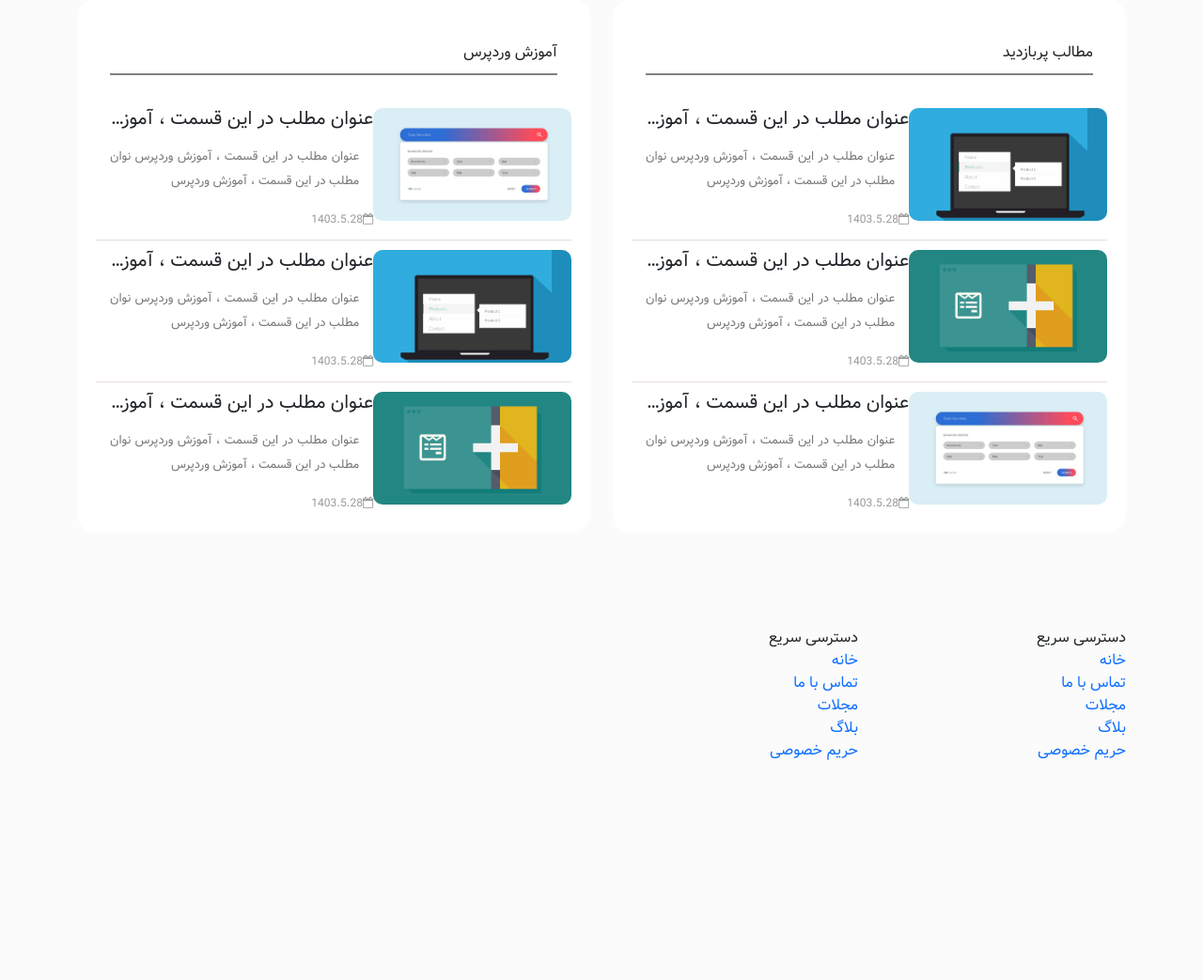
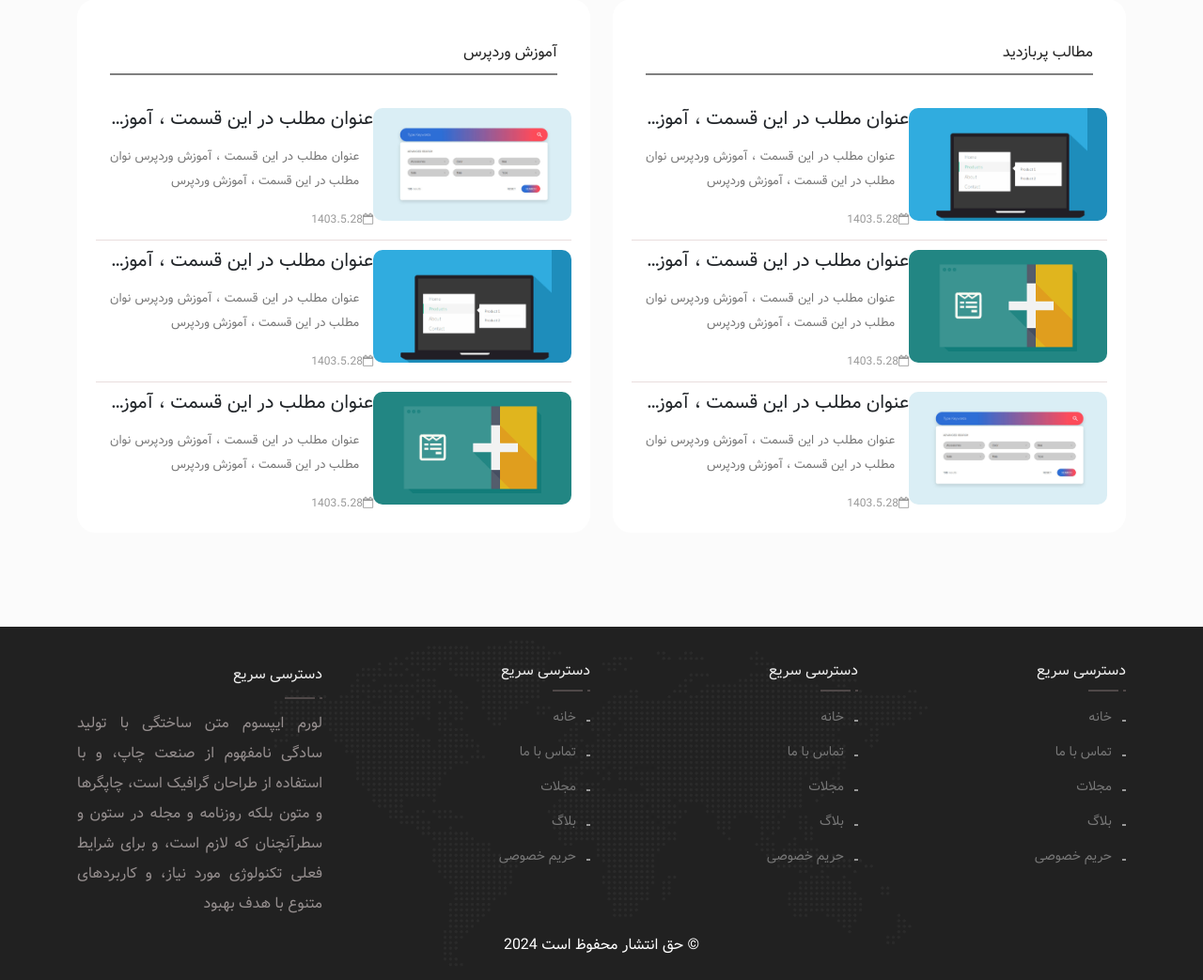
Before and after one commit to rohalah1985/wp, a PHP site: page / in a window 1280 px wide. Shown: the part 2452-3495 px from the top of the page at 94% size. Before the commit the page ends 3261 px from the top, so only its background shows below. Run offline with PHP 8.4, Linux system fonts and the light colour scheme.

Commit message:
complate footer

```diff
--- a/index.html
+++ b/index.html
@@ -341,7 +341,7 @@
       <div class="row">
         <div class="col-md-3">
           <div class="footer_menu">
-            <span>دسترسی سریع</span>
+            <span class="title">دسترسی سریع</span>
             <ul>
               <li><a href="#">خانه</a></li>
               <li><a href="#">تماس با ما</a></li>
@@ -354,7 +354,7 @@
         </div>
         <div class="col-md-3">
           <div class="footer_menu">
-            <span>دسترسی سریع</span>
+            <span class="title">دسترسی سریع</span>
             <ul>
               <li><a href="#">خانه</a></li>
               <li><a href="#">تماس با ما</a></li>
@@ -365,8 +365,33 @@
 
          </div>
         </div>
-        <div class="col-md-3"></div>
-        <div class="col-md-3"></div>
+        <div class="col-md-3">
+          <div class="footer_menu">
+            <span class="title">دسترسی سریع</span>
+            <ul>
+              <li><a href="#">خانه</a></li>
+              <li><a href="#">تماس با ما</a></li>
+              <li><a href="#">مجلات</a></li>
+              <li><a href="#">بلاگ</a></li>
+              <li><a href="#">حریم خصوصی</a></li>
+            </ul>
+
+         </div>
+        </div>
+        <div class="col-md-3">
+          <div class="desc_footer footer_menu">
+            <span class="title">دسترسی سریع</span>
+            <p>
+              لورم ایپسوم متن ساختگی با تولید سادگی نامفهوم از صنعت چاپ، و با استفاده از طراحان گرافیک است، چاپگرها و متون بلکه روزنامه و مجله در ستون و سطرآنچنان که لازم است، و برای شرایط فعلی تکنولوژی مورد نیاز، و کاربردهای متنوع با هدف بهبود</p>
+          </div>
+        </div>
+      </div>
+      <div class="col-md-12">
+        <div class="copy-r text-center">
+          <span>
+            &copy; حق انتشار محفوظ است 2024
+          </span>
+        </div>
       </div>
     </div>
   </div>
--- a/style.css
+++ b/style.css
@@ -323,6 +307,93 @@ line-height: 2;
   width: 100%;
 }
 
-   .site_content .box .post_item_bx:last-child{
+.site_content .box .post_item_bx:last-child {
   border-bottom: 0;
 }
+
+.footer_box{
+    background-color: #212121;
+    padding: 25px 0;
+    background-image: url('/img/map-dots.png');
+    background-position: center center;
+    background-size: contain;
+    background-repeat: no-repeat;
+
+}
+
+.footer_box .footer_menu span.title {
+    display: block;
+    padding: 10px 0 ;
+    margin-bottom: 10px;
+    color: #eee;
+    position: relative;
+
+}
+.footer_box .footer_menu span.title:before{
+    content: "";
+    position: absolute;
+    bottom: 0;
+    right: 3px;
+    width: 5px;
+    height: 2px;
+    background-color: #212121;
+    z-index: 10;
+}
+
+.footer_box .footer_menu span.title:after{
+    content: "";
+    position: absolute;
+    bottom: 0;
+    right: 0;
+    width: 40px;
+    height: 2px;
+    background-color: #4f4848;
+}
+
+
+.footer_box .footer_menu ul li{
+    margin: 3px 0;
+    line-height: 2;
+}
+
+.footer_box .footer_menu ul li a{
+  display: block;
+  padding: 3px 0;
+  color: #777;
+  font-size: 14px;
+  position: relative;
+  padding-right: 15px;
+}
+
+.footer_box .footer_menu ul li a:before{
+    content: "";
+    position: absolute;
+    bottom: 12px;
+    right: 0;
+    width: 4px;
+    height: 2px;
+    background-color: #999;
+    z-index: 10;
+    transition: all .3s ease;
+}
+.footer_box .footer_menu ul li a:hover:before{
+    content: "";
+    position: absolute;
+    bottom: 12px;
+    right: 0;
+    width: 8px;
+    height: 2px;
+    background-color: #999;
+    z-index: 10;
+    transition: all .3s ease;
+}
+
+.footer_box .desc_footer {
+   line-height: 2;
+   color: #958e8e;
+   text-align: justify;
+}
+
+.footer_box .copy-r{
+    color: #fff;
+}
```
Also changed, not shown: other parts of style.css (+69 -85 lines). Lines whose indentation alone changed are shown as unchanged.
